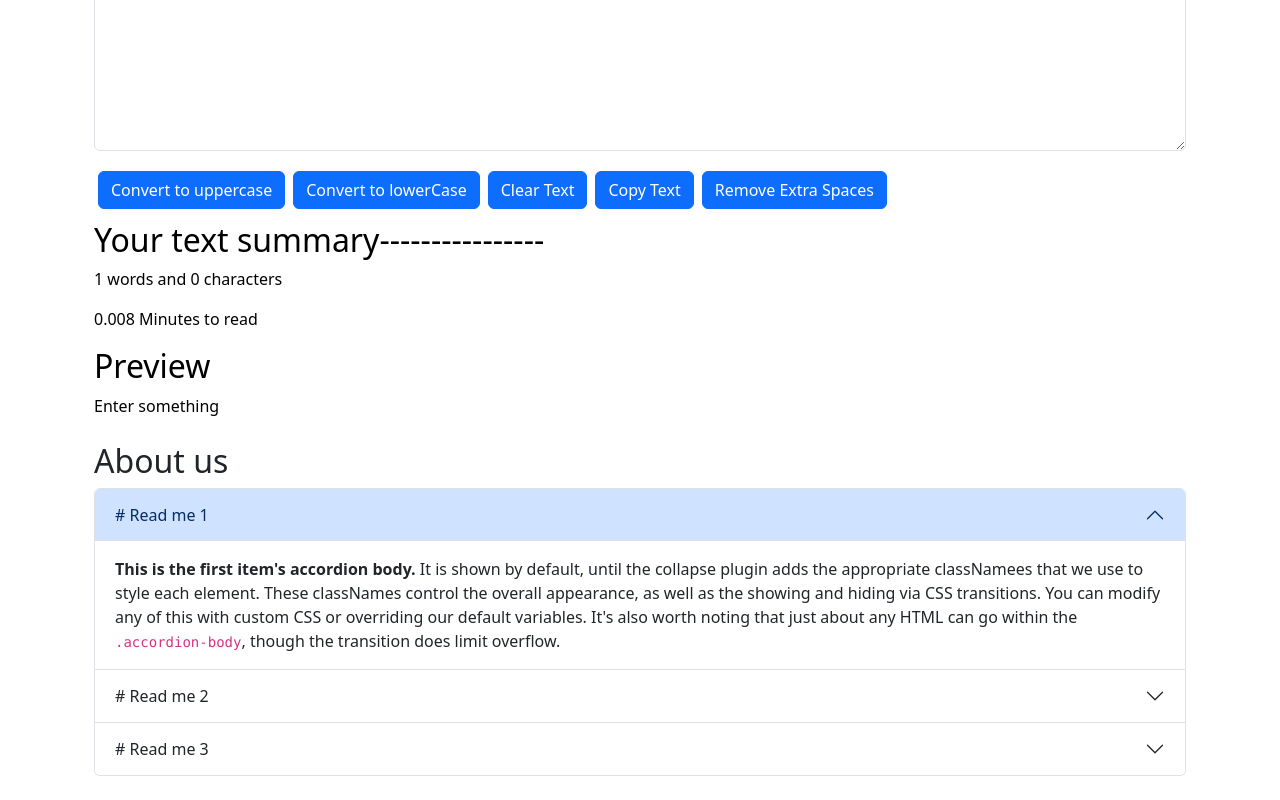
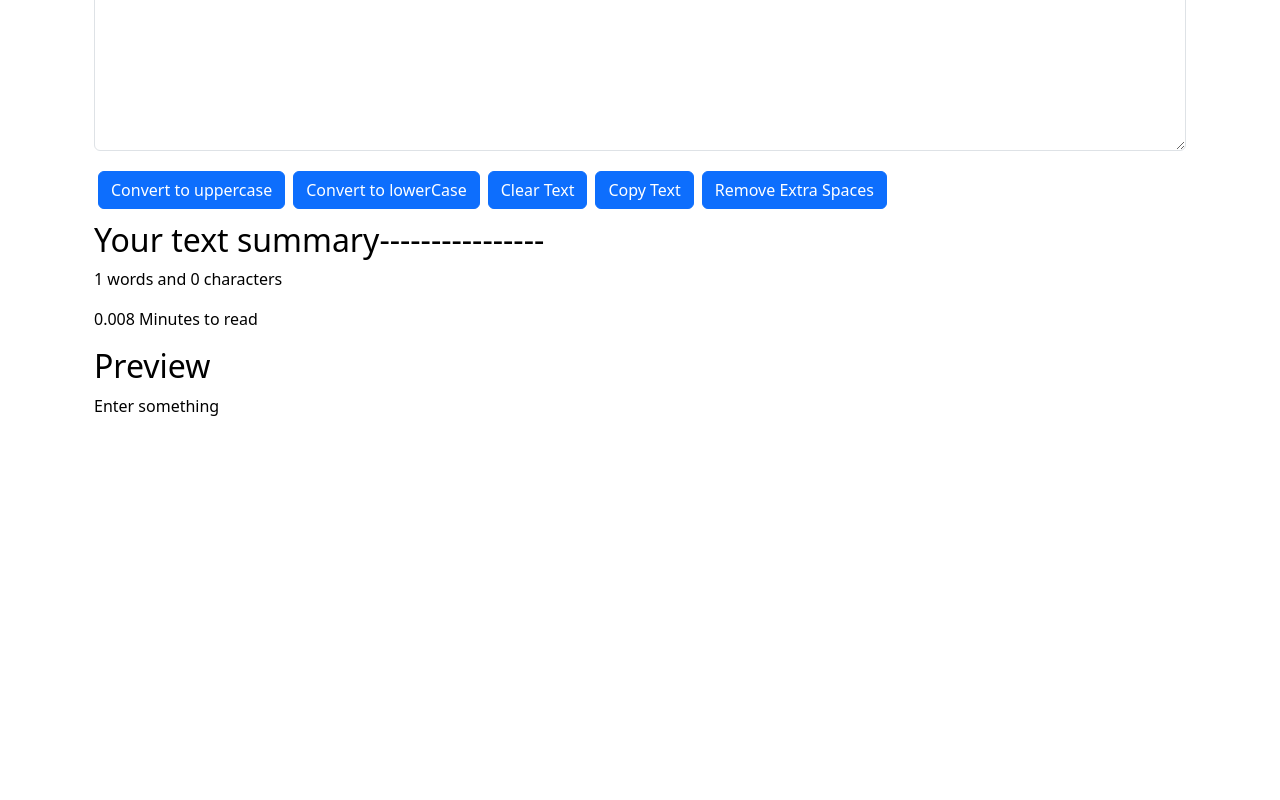
Before and after one commit to harshJyoriya1009/Word-Converter-React, a React (Create React App) app: page / in a window 1280 px wide. Shown: the part 207-1007 px from the top of the page. After the commit the page ends 800 px from the top, so only its background shows below. Built offline with nearby package versions, Linux system fonts and the light colour scheme.

Commit message:
Again some new features

```diff
--- a/src/App.js
+++ b/src/App.js
@@ -47,9 +47,9 @@
 <TextForm showAlert={showAlert} heading="Enter your feedback below"  mode={mode} toggleMode={toggleMode} />
 </div>
 
-<div className="container my-4">
+{/* <div className="container my-4">
 <About subHeading1="# Read me 1" subHeading2="# Read me 2" subHeading3="# Read me 3"/>
-</div>
+</div> */}
 
 
     </>
--- a/src/components/About.js
+++ b/src/components/About.js
@@ -1,81 +1,81 @@
-import React, { useState } from 'react'
+// import React, { useState } from 'react'
 
-export default function About(props) {
+// export default function About(props) {
 
-//     const [myStyle, setmyStyle] = useState({
-//         backgroundColor: 'black',
-//         color: "white"
-//     })
-//     const[btntext, setBtnText ]= useState(" ")
+// //     const [myStyle, setmyStyle] = useState({
+// //         backgroundColor: 'black',
+// //         color: "white"
+// //     })
+// //     const[btntext, setBtnText ]= useState(" ")
 
-//   const toggleStyle=()=>{
-//         if(myStyle.color === 'black'){
-//             setmyStyle({
-//                 backgroundColor: 'black',
-//                 color: "white",
-//                 border: "2px solid white"
-//             })
-//             setBtnText("Enable bright mode")
-//         }
-//         else{
-//             setmyStyle({
-//                 backgroundColor: 'white',
-//                 color: "black",
-//                 border: "2px solid black"
-//             })
-//             setBtnText("Enable dark mode")
-//         }
-//     }
-const myStyle={
-    border: "2px solid black",
-    bacgroundColor: "black"
+// //   const toggleStyle=()=>{
+// //         if(myStyle.color === 'black'){
+// //             setmyStyle({
+// //                 backgroundColor: 'black',
+// //                 color: "white",
+// //                 border: "2px solid white"
+// //             })
+// //             setBtnText("Enable bright mode")
+// //         }
+// //         else{
+// //             setmyStyle({
+// //                 backgroundColor: 'white',
+// //                 color: "black",
+// //                 border: "2px solid black"
+// //             })
+// //             setBtnText("Enable dark mode")
+// //         }
+// //     }
+// const myStyle={
+//     border: "2px solid black",
+//     bacgroundColor: "black"
 
-}
+// }
 
-  return (
-    <div className="container">
-        <h2 >About us</h2>
-            <div className="accordion" id="accordionExample">
-        <div className="accordion-item">
-            <h2 className="accordion-header" id="headingOne">
-            <button className="accordion-button" type="button" data-bs-toggle="collapse"  data-bs-target="#collapseOne" aria-expanded="true" aria-controls="collapseOne">
-               {props.subHeading1}
-            </button>
-            </h2>
-            <div id="collapseOne" className="accordion-collapse collapse show" aria-labelledby="headingOne" data-bs-parent="#accordionExample">
-            <div className="accordion-body">
-                <strong>This is the first item's accordion body.</strong> It is shown by default, until the collapse plugin adds the appropriate classNamees that we use to style each element. These classNames control the overall appearance, as well as the showing and hiding via CSS transitions. You can modify any of this with custom CSS or overriding our default variables. It's also worth noting that just about any HTML can go within the <code>.accordion-body</code>, though the transition does limit overflow.
-            </div>
-            </div>
-        </div>
-        <div className="accordion-item">
-            <h2 className="accordion-header" id="headingTwo">
-            <button className="accordion-button collapsed" type="button" data-bs-toggle="collapse"  data-bs-target="#collapseTwo" aria-expanded="false" aria-controls="collapseTwo">
-            {props.subHeading2}
-            </button>
-            </h2>
-            <div id="collapseTwo" className="accordion-collapse collapse" aria-labelledby="headingTwo" data-bs-parent="#accordionExample">
-            <div className="accordion-body">
-                <strong>This is the second item's accordion body.</strong> It is hidden by default, until the collapse plugin adds the appropriate classNamees that we use to style each element. These classNames control the overall appearance, as well as the showing and hiding via CSS transitions. You can modify any of this with custom CSS or overriding our default variables. It's also worth noting that just about any HTML can go within the <code>.accordion-body</code>, though the transition does limit overflow.
-            </div>
-            </div>
-        </div>
-        <div className="accordion-item">
-            <h2 className="accordion-header" id="headingThree">
-            <button className="accordion-button collapsed" type="button" data-bs-toggle="collapse"  data-bs-target="#collapseThree" aria-expanded="false" aria-controls="collapseThree">
-            {props.subHeading3}
-            </button>
-            </h2>
-            <div id="collapseThree" className="accordion-collapse collapse" aria-labelledby="headingThree" data-bs-parent="#accordionExample">
-            <div className="accordion-body">
-                <strong>This is the third item's accordion body.</strong> It is hidden by default, until the collapse plugin adds the appropriate classNamees that we use to style each element. These classNames control the overall appearance, as well as the showing and hiding via CSS transitions. You can modify any of this with custom CSS or overriding our default variables. It's also worth noting that just about any HTML can go within the <code>.accordion-body</code>, though the transition does limit overflow.
-            </div>
-            </div>
-        </div>
-        </div>
-        {/* <div className="container my-2">
-        <button onClick={toggleStyle} type="button"  className="btn btn-secondary" >{btntext}</button>
-        </div> */}
-    </div>
-  )
-}
+//   return (
+//     <div className="container">
+//         <h2 >About us</h2>
+//             <div className="accordion" id="accordionExample">
+//         <div className="accordion-item">
+//             <h2 className="accordion-header" id="headingOne">
+//             <button className="accordion-button" type="button" data-bs-toggle="collapse"  data-bs-target="#collapseOne" aria-expanded="true" aria-controls="collapseOne">
+//                {props.subHeading1}
+//             </button>
+//             </h2>
+//             <div id="collapseOne" className="accordion-collapse collapse show" aria-labelledby="headingOne" data-bs-parent="#accordionExample">
+//             <div className="accordion-body">
+//                 <strong>This is the first item's accordion body.</strong> It is shown by default, until the collapse plugin adds the appropriate classNamees that we use to style each element. These classNames control the overall appearance, as well as the showing and hiding via CSS transitions. You can modify any of this with custom CSS or overriding our default variables. It's also worth noting that just about any HTML can go within the <code>.accordion-body</code>, though the transition does limit overflow.
+//             </div>
+//             </div>
+//         </div>
+//         <div className="accordion-item">
+//             <h2 className="accordion-header" id="headingTwo">
+//             <button className="accordion-button collapsed" type="button" data-bs-toggle="collapse"  data-bs-target="#collapseTwo" aria-expanded="false" aria-controls="collapseTwo">
+//             {props.subHeading2}
+//             </button>
+//             </h2>
+//             <div id="collapseTwo" className="accordion-collapse collapse" aria-labelledby="headingTwo" data-bs-parent="#accordionExample">
+//             <div className="accordion-body">
+//                 <strong>This is the second item's accordion body.</strong> It is hidden by default, until the collapse plugin adds the appropriate classNamees that we use to style each element. These classNames control the overall appearance, as well as the showing and hiding via CSS transitions. You can modify any of this with custom CSS or overriding our default variables. It's also worth noting that just about any HTML can go within the <code>.accordion-body</code>, though the transition does limit overflow.
+//             </div>
+//             </div>
+//         </div>
+//         <div className="accordion-item">
+//             <h2 className="accordion-header" id="headingThree">
+//             <button className="accordion-button collapsed" type="button" data-bs-toggle="collapse"  data-bs-target="#collapseThree" aria-expanded="false" aria-controls="collapseThree">
+//             {props.subHeading3}
+//             </button>
+//             </h2>
+//             <div id="collapseThree" className="accordion-collapse collapse" aria-labelledby="headingThree" data-bs-parent="#accordionExample">
+//             <div className="accordion-body">
+//                 <strong>This is the third item's accordion body.</strong> It is hidden by default, until the collapse plugin adds the appropriate classNamees that we use to style each element. These classNames control the overall appearance, as well as the showing and hiding via CSS transitions. You can modify any of this with custom CSS or overriding our default variables. It's also worth noting that just about any HTML can go within the <code>.accordion-body</code>, though the transition does limit overflow.
+//             </div>
+//             </div>
+//         </div>
+//         </div>
+//         {/* <div className="container my-2">
+//         <button onClick={toggleStyle} type="button"  className="btn btn-secondary" >{btntext}</button>
+//         </div> */}
+//     </div>
+//   )
+// }
```
